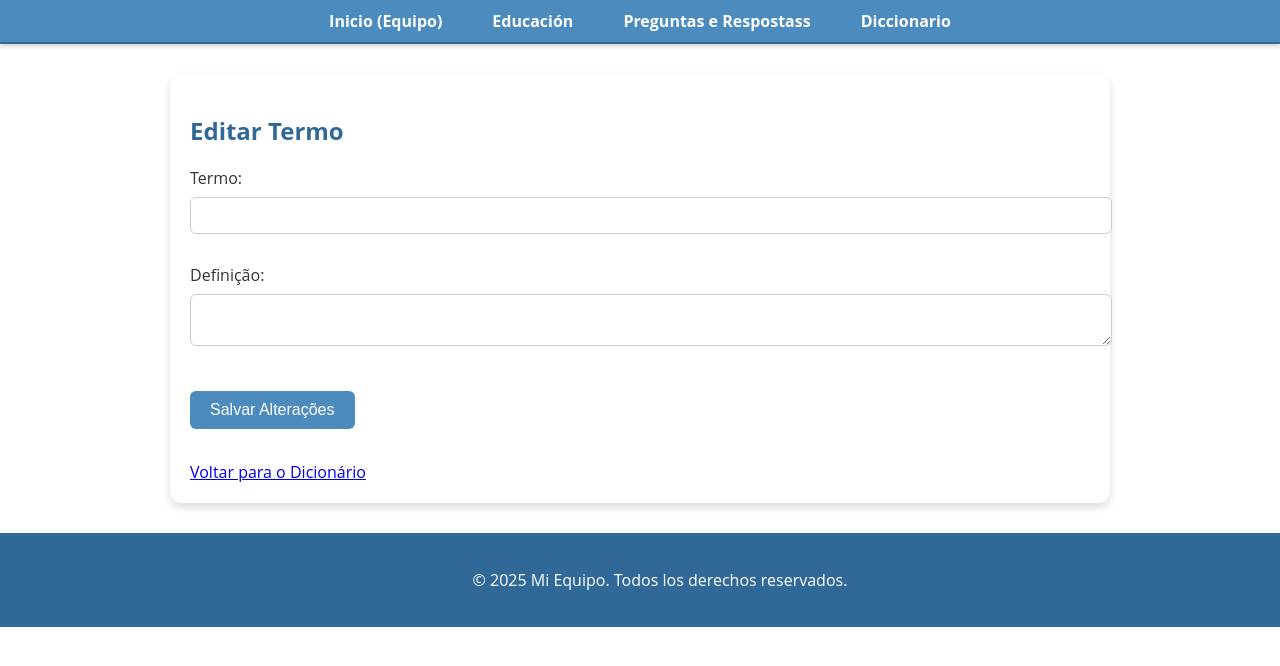
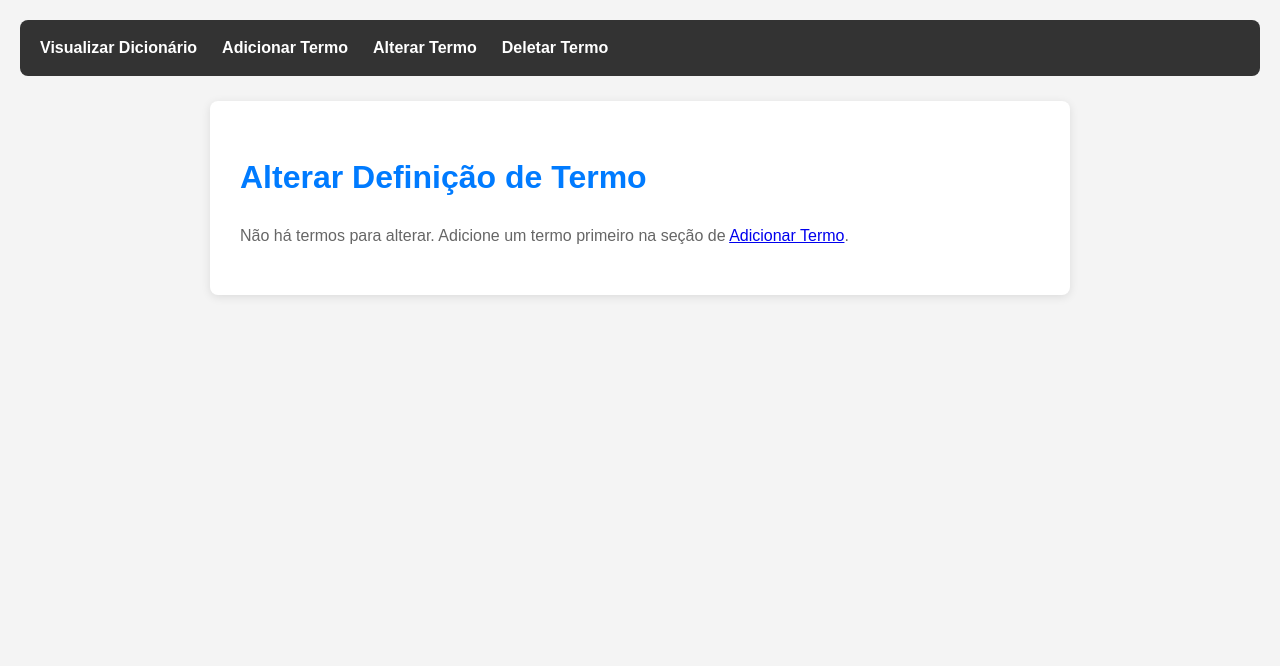
Before and after one commit to thiagoapa/projeto_intro_prog, a Flask app: template templates/edit_term.html in a window 1280 px wide. Shown: the top 666 px of the page. Run offline with Flask 3, Linux system fonts and the light colour scheme; the template is opened without the code that fills it, so the values that code supplies are empty.

Commit message:
dicionário concluído

```diff
--- a/app.py
+++ b/app.py
@@ -1,4 +1,4 @@
-from flask import Flask, render_template, request, redirect, url_for
+from flask import Flask, render_template, request, redirect, url_for, flash
 from gemini import get_gemini_response
 
 app = Flask(__name__)
@@ -13,6 +13,7 @@ def home():
 def educational():
     return render_template("educational.html")
 
+
 # Página de Perguntas e Respostas
 @app.route('/qa', methods=['GET', 'POST'])
 def qa():
@@ -23,38 +24,125 @@ def qa():
     return render_template("qa.html", answer=answer)
 
 # Página principal do dicionário
-@app.route('/dictionary')
-def dictionary():
-    return render_template("dictionary.html", terms=terms)
+import os
 
-# Adicionar termo
-@app.route('/add', methods=['GET', 'POST'])
-def add_term():
+
+# --- Funções de manipulação do arquivo de texto ---
+
+ARQUIVO_DICIONARIO = 'termos.txt'
+
+def ler_termos():
+    """Lê todos os termos e definições do arquivo e retorna um dicionário."""
+    termos = {}
+    if not os.path.exists(ARQUIVO_DICIONARIO):
+        # Se o arquivo não existe, retorna um dicionário vazio
+        return termos
+
+    with open(ARQUIVO_DICIONARIO, 'r', encoding='utf-8') as f:
+        for linha in f:
+            linha = linha.strip()
+            if "::" in linha:
+                termo, definicao = linha.split('::', 1)
+                termos[termo.strip()] = definicao.strip()
+    return termos
+
+def adicionar_termo(termo, definicao):
+    """Adiciona um novo termo e definição ao arquivo."""
+    termos = ler_termos()
+    if termo in termos:
+        # Se o termo já existe, não adiciona e retorna False
+        return False
+
+    with open(ARQUIVO_DICIONARIO, 'a', encoding='utf-8') as f:
+        f.write(f"{termo}::{definicao}\n")
+    return True
+
+def alterar_termo(termo_existente, nova_definicao):
+    """Altera a definição de um termo existente."""
+    termos = ler_termos()
+    if termo_existente not in termos:
+        # Se o termo não for encontrado, retorna False
+        return False
+
+    termos[termo_existente] = nova_definicao
+    _salvar_termos_no_arquivo(termos) # Salva o dicionário atualizado
+    return True
+
+def deletar_termo(termo_a_deletar):
+    """Deleta um termo e sua definição do arquivo."""
+    termos = ler_termos()
+    if termo_a_deletar not in termos:
+        # Se o termo não for encontrado, retorna False
+        return False
+
+    del termos[termo_a_deletar]
+    _salvar_termos_no_arquivo(termos) # Salva o dicionário sem o termo deletado
+    return True
+
+def _salvar_termos_no_arquivo(termos):
+    """Função interna para sobrescrever o arquivo com todos os termos do dicionário."""
+    with open(ARQUIVO_DICIONARIO, 'w', encoding='utf-8') as f:
+        for termo, definicao in termos.items():
+            f.write(f"{termo}::{definicao}\n")
+# --- Fim das funções de manipulação do arquivo ---
+
+
+# 1. Rota para Visualização dos Termos (dictionary.html)
+@app.route('/')
+def index():
+    termos = ler_termos()
+    # Ordena os termos alfabeticamente para uma exibição organizada
+    termos_ordenados = sorted(termos.items())
+    return render_template('dictionary.html', termos=termos_ordenados)
+
+# 2. Rota para Adicionar Termo (add_term.html)
+@app.route('/adicionar', methods=['GET', 'POST'])
+def adicionar():
     if request.method == 'POST':
-        term = request.form['term']
-        definition = request.form['definition']
-        terms[term] = definition
-        return redirect(url_for('dictionary'))
-    return render_template("add_term.html")
+        termo = request.form['termo'].strip()
+        definicao = request.form['definicao'].strip()
+        if termo and definicao: # Garante que os campos não estão vazios
+            if adicionar_termo(termo, definicao):
+                flash(f"Termo '{termo}' adicionado com sucesso!", 'success')
+                return redirect(url_for('index')) # Redireciona para a página principal após adicionar
+            else:
+                flash(f"Erro: O termo '{termo}' já existe.", 'danger')
+        else:
+            flash("Por favor, preencha o termo e a definição.", 'warning')
+    return render_template('add_term.html')
 
-# Editar termo
-@app.route('/edit/<term>', methods=['GET', 'POST'])
-def edit_term(term):
+# 3. Rota para Alterar Termo (edit_term.html)
+@app.route('/alterar', methods=['GET', 'POST'])
+def alterar():
+    termos_existentes = ler_termos()
     if request.method == 'POST':
-        new_term = request.form['term']
-        definition = request.form['definition']
-        # Remover termo antigo se foi renomeado
-        if new_term != term:
-            del terms[term]
-        terms[new_term] = definition
-        return redirect(url_for('dictionary'))
-    return render_template("edit_term.html", term=term, definition=terms[term])
+        termo_selecionado = request.form['termo_selecionado'].strip()
+        nova_definicao = request.form['nova_definicao'].strip()
+        if termo_selecionado and nova_definicao:
+            if alterar_termo(termo_selecionado, nova_definicao):
+                flash(f"Definição do termo '{termo_selecionado}' alterada com sucesso!", 'success')
+                return redirect(url_for('index'))
+            else:
+                flash(f"Erro: Termo '{termo_selecionado}' não encontrado.", 'danger')
+        else:
+            flash("Por favor, selecione um termo e preencha a nova definição.", 'warning')
+    return render_template('edit_term.html', termos=termos_existentes)
 
-# Deletar termo
-@app.route('/delete/<term>', methods=['POST'])
-def delete_term(term):
-    terms.pop(term, None)
-    return redirect(url_for('dictionary'))
+# 4. Rota para Deletar Termo (delete_term.html)
+@app.route('/deletar', methods=['GET', 'POST'])
+def deletar():
+    termos_existentes = ler_termos()
+    if request.method == 'POST':
+        termo_a_deletar = request.form['termo_a_deletar'].strip()
+        if termo_a_deletar:
+            if deletar_termo(termo_a_deletar):
+                flash(f"Termo '{termo_a_deletar}' deletado com sucesso!", 'success')
+                return redirect(url_for('index'))
+            else:
+                flash(f"Erro: Termo '{termo_a_deletar}' não encontrado.", 'danger')
+        else:
+            flash("Por favor, selecione um termo para deletar.", 'warning')
+    return render_template('delete_term.html', termos=termos_existentes)
 
 if __name__ == '__main__':
     app.run(debug=True)
--- /dev/null
+++ b/templates/base_dic.html
@@ -0,0 +1,78 @@
+<!DOCTYPE html>
+<html lang="pt-br">
+<head>
+    <meta charset="UTF-8">
+    <meta name="viewport" content="width=device-width, initial-scale=1.0">
+    <title>Dicionário de Termos</title>
+    <style>
+        body { font-family: sans-serif; margin: 20px; line-height: 1.6; background-color: #f4f4f4; color: #333; }
+        .navbar { background-color: #333; padding: 15px 20px; margin-bottom: 25px; border-radius: 8px; display: flex; justify-content: flex-start; align-items: center; }
+        .navbar a { margin-right: 25px; text-decoration: none; color: #fff; font-weight: bold; transition: color 0.3s ease; }
+        .navbar a:hover { color: #007bff; }
+        .container { max-width: 800px; margin: 0 auto; background-color: #fff; padding: 30px; border-radius: 8px; box-shadow: 0 2px 10px rgba(0,0,0,0.1); }
+        h1, h2 { color: #007bff; margin-bottom: 20px; }
+        .flash-message { padding: 12px 15px; margin-bottom: 15px; border-radius: 5px; font-weight: bold; animation: fadeOut 5s forwards; }
+        .success { background-color: #d4edda; color: #155724; border: 1px solid #c3e6cb; }
+        .danger { background-color: #f8d7da; color: #721c24; border: 1px solid #f5c6cb; }
+        .warning { background-color: #fff3cd; color: #856404; border: 1px solid #ffeeba; }
+        ul { list-style-type: none; padding: 0; }
+        li { margin-bottom: 12px; background-color: #f9f9f9; padding: 10px 15px; border-radius: 5px; border-left: 5px solid #007bff; }
+        li:nth-child(even) { background-color: #f0f0f0; border-left-color: #28a745; }
+        strong { color: #0056b3; }
+        form { margin-top: 25px; padding: 25px; border: 1px solid #eee; border-radius: 8px; background-color: #fdfdfd; }
+        label { display: block; margin-bottom: 8px; font-weight: bold; color: #555; }
+        input[type="text"], textarea, select {
+            width: calc(100% - 20px); /* Ajusta largura para considerar padding */
+            padding: 10px;
+            margin-bottom: 15px;
+            border: 1px solid #ddd;
+            border-radius: 4px;
+            box-sizing: border-box; /* Inclui padding na largura total */
+            font-size: 1rem;
+        }
+        textarea { resize: vertical; min-height: 80px; }
+        input[type="submit"] {
+            background-color: #007bff;
+            color: white;
+            padding: 12px 20px;
+            border: none;
+            border-radius: 5px;
+            cursor: pointer;
+            font-size: 1.1rem;
+            transition: background-color 0.3s ease;
+        }
+        input[type="submit"]:hover { background-color: #0056b3; }
+        p { margin-top: 15px; color: #666; }
+
+        @keyframes fadeOut {
+            0% { opacity: 1; }
+            90% { opacity: 1; }
+            100% { opacity: 0; display: none; }
+        }
+    </style>
+</head>
+<body>
+    <div class="navbar">
+        <a href="{{ url_for('index') }}">Visualizar Dicionário</a>
+        <a href="{{ url_for('adicionar') }}">Adicionar Termo</a>
+        <a href="{{ url_for('alterar') }}">Alterar Termo</a>
+        <a href="{{ url_for('deletar') }}">Deletar Termo</a>
+    </div>
+
+    <div class="container">
+        {# Exibe mensagens flash do Flask #}
+        {% with messages = get_flashed_messages(with_categories=true) %}
+            {% if messages %}
+                <ul class="flash-messages">
+                    {% for category, message in messages %}
+                        <li class="flash-message {{ category }}">{{ message }}</li>
+                    {% endfor %}
+                </ul>
+            {% endif %}
+        {% endwith %}
+
+        {# Conteúdo específico de cada página será inserido aqui #}
+        {% block content %}{% endblock %}
+    </div>
+</body>
+</html>
--- a/templates/edit_term.html
+++ b/templates/edit_term.html
@@ -1,17 +1,23 @@
-{% extends "base.html" %}
-
-{% block title %}Editar Termo{% endblock %}
+{% extends "base_dic.html" %}
 
 {% block content %}
-    <h2>Editar Termo</h2>
-    <form method="POST">
-        <label for="term">Termo:</label>
-        <input type="text" id="term" name="term" value="{{ term }}" required><br><br>
+    <h1>Alterar Definição de Termo</h1>
+    {% if termos %}
+        <form method="POST" action="{{ url_for('alterar') }}">
+            <label for="termo_selecionado">Selecionar Termo:</label>
+            <select id="termo_selecionado" name="termo_selecionado" required>
+                <option value="">-- Selecione um termo --</option>
+                {% for termo, definicao in termos.items() %}
+                    <option value="{{ termo }}">{{ termo }}</option>
+                {% endfor %}
+            </select>
 
-        <label for="definition">Definição:</label>
-        <textarea id="definition" name="definition" required>{{ definition }}</textarea><br><br>
+            <label for="nova_definicao">Nova Definição:</label>
+            <textarea id="nova_definicao" name="nova_definicao" rows="5" required></textarea>
 
-        <button type="submit">Salvar Alterações</button>
-    </form>
-    <br><a href="{{ url_for('dictionary') }}">Voltar para o Dicionário</a>
+            <input type="submit" value="Alterar Definição">
+        </form>
+    {% else %}
+        <p>Não há termos para alterar. Adicione um termo primeiro na seção de <a href="{{ url_for('adicionar') }}">Adicionar Termo</a>.</p>
+    {% endif %}
 {% endblock %}
```
Also changed, not shown: templates/add_term.html (+8 -11 lines), templates/delete_term.html (added, +19 -0 lines), templates/dictionary.html (+11 -24 lines), termos.txt (added, +45 -0 lines).
